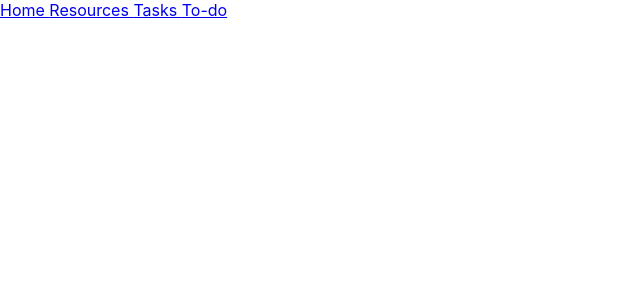
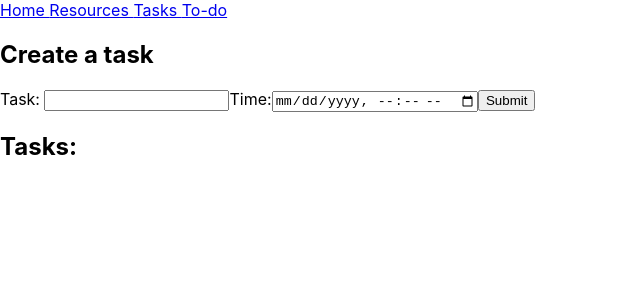
Before and after one commit to tanvia09/MESA2425, a React (Create React App) app in the folder react-install/: page /tasks in a window 1280 px wide. Shown: the top 300 px of the page, without its empty margins (0-640 px from the left). Built offline with nearby package versions, Linux system fonts and the light colour scheme.

Commit message:
Added time input

```diff
--- a/react-install/src/pages/Tasks.js
+++ b/react-install/src/pages/Tasks.js
@@ -1,11 +1,20 @@
 import Header from '../components/Header'
 import 'react-calendar/dist/Calendar.css';
 
+export default function Tasks() {
 
-export default function Tasks() {
     return (
         <div>
             <Header />
+            <h2>Create a task</h2>
+            <label for="taskName">Task: </label>
+            <input type="text" id="taskName" name="taskName" required/>
+            <label for="time">Time:</label>
+            <input type="datetime-local" id="taskTime" name="taskTime" required/>
+            <button type="submit">Submit</button>
+
+            <h2>Tasks:</h2>
+            <ul id="taskList"></ul>
         </div>
     )
 }
```
